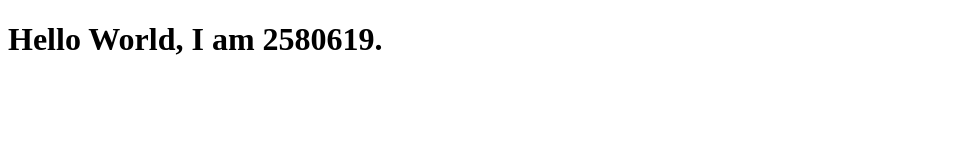
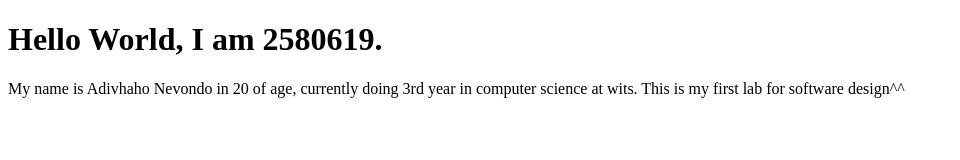
Before and after one commit to AdiNEV01/SoftwareDesign2580619, a plain HTML site: page index.html in a window 1280 px wide. Shown: the whole page, without its empty margins (0-960 px from the left). Drawn offline with Linux system fonts and the light colour scheme.

Commit message:
Added a discription about me

```diff
--- a/index.html
+++ b/index.html
@@ -4,5 +4,8 @@
         <h1>
             Hello World, I am 2580619.
         </h1>
+        <p>
+            My name is Adivhaho Nevondo in 20 of age, currently doing 3rd year in computer science at wits. This is my first lab for software design^^
+        </p>
     </body>
 </html>
```
